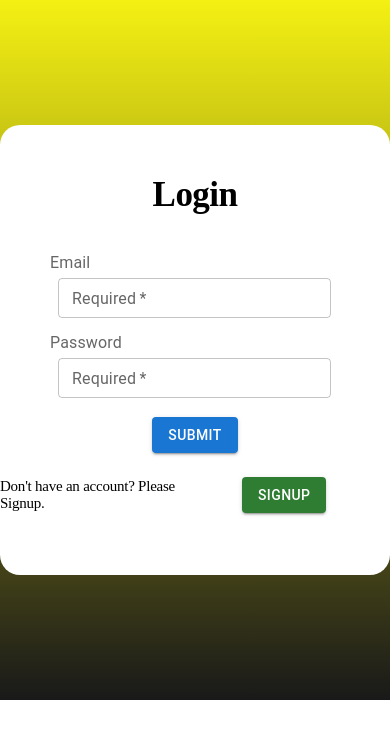
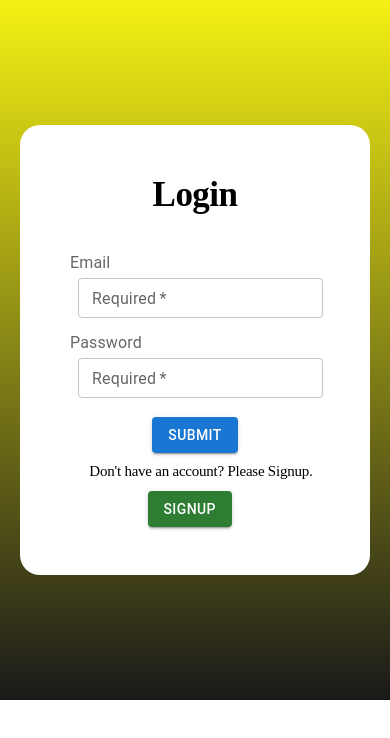
Before and after one commit to LORD-JINXXX/MERN-Auth-App-Frontend, a React (Create React App) app: page / in a window 390 px wide. Shown: the top 738 px of the page. Built offline with nearby package versions, Linux system fonts and the light colour scheme.

Commit message:
Update login.css

```diff
--- a/src/components/login/login.css
+++ b/src/components/login/login.css
@@ -120,3 +120,23 @@
     align-items: center;
     margin-left: 10px;
 }
+
+@media(max-width:600px) {
+    .mainLogIn .box {
+        width: 350px;
+    }
+
+    .mainLogIn .box .inputContainerLog {
+        flex-direction: column;
+    }
+
+    .mainLogIn .box .inputContainerLog .para {
+        width: 70%;
+        margin-bottom: 5px;
+    }
+
+    .mainLogIn .box .inputContainerLog .btn  {
+        width: 30%;
+        margin-top: 5px;
+    }
+}
```
